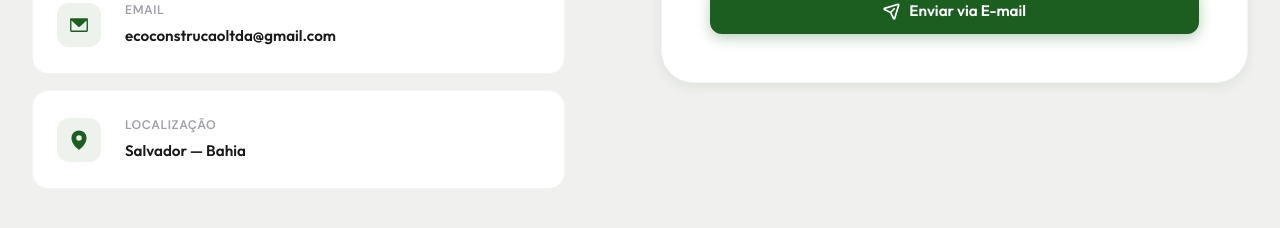
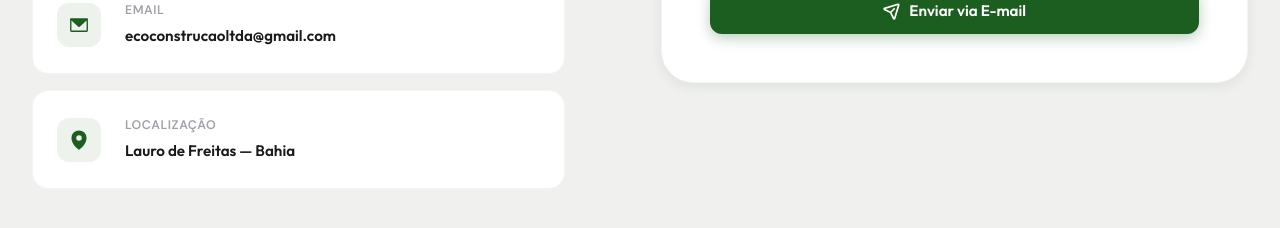
Before and after one commit to Kenai71/eco-construcao, a React (Vite) app: page / in a window 1280 px wide. Shown: the part 8038-8266 px from the top of the page. Built offline with nearby package versions, Linux system fonts and the light colour scheme.

Commit message:
Update Contact.jsx

```diff
--- a/src/components/Contact.jsx
+++ b/src/components/Contact.jsx
@@ -137,7 +137,7 @@ export default function Contact() {
                 </div>
                 <div>
                   <span className="contact__channel-label">Localização</span>
-                  <span className="contact__channel-value">Salvador — Bahia</span>
+                  <span className="contact__channel-value">Lauro de Freitas — Bahia</span>
                 </div>
               </div>
             </motion.div>
```
